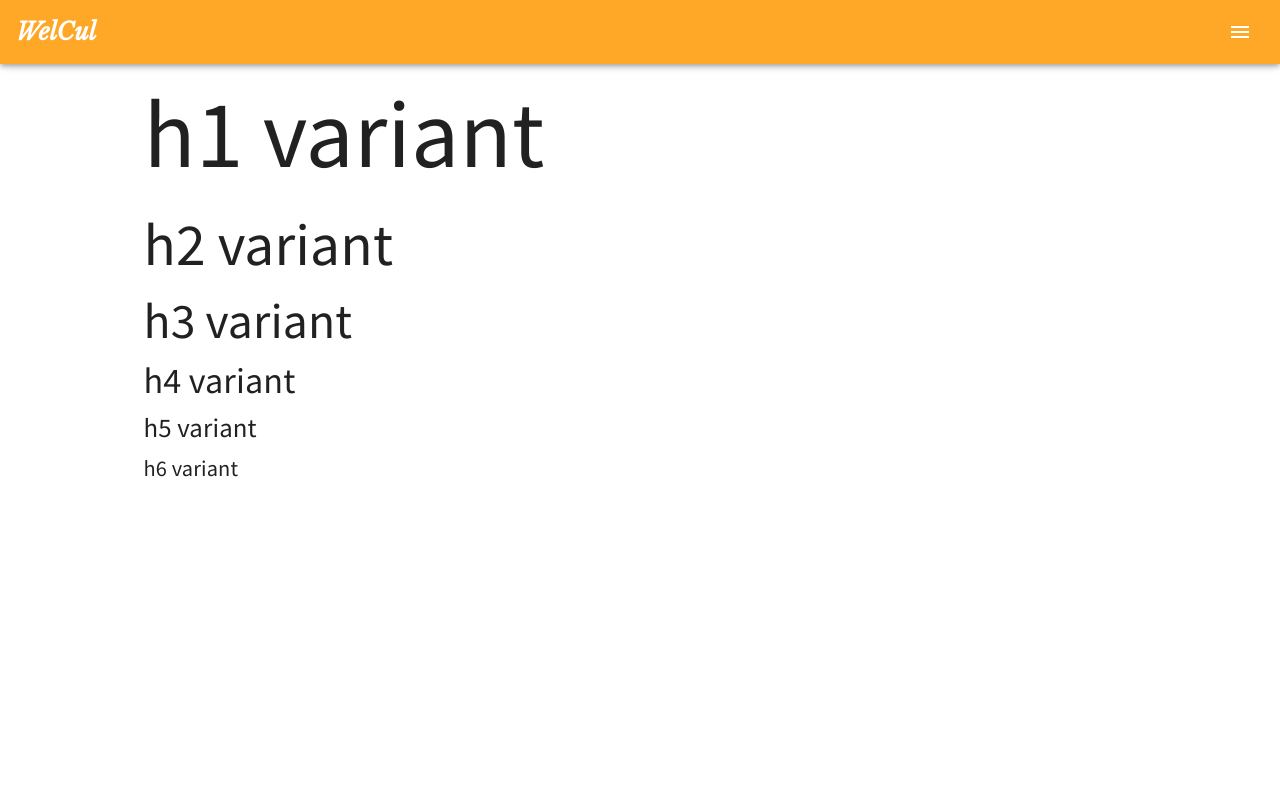
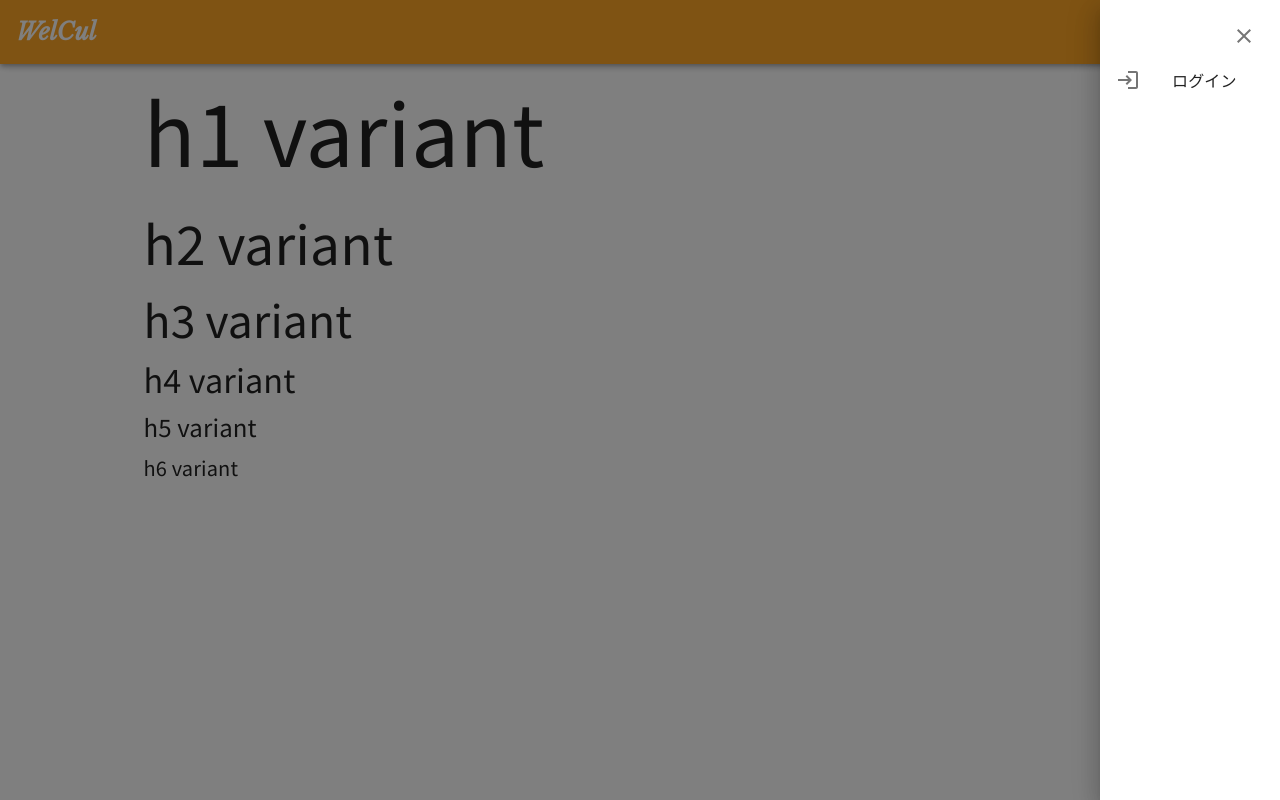
Before and after one commit to hotter6163/welcul, a Next.js app: page /home in a window 1280 px wide. Both pictures are taken after a click on the button "menu". Built offline with nearby package versions, Linux system fonts and the light colour scheme.

Commit message:
Headerのメニューを作成

```diff
--- a/src/components/layouts/Header.tsx
+++ b/src/components/layouts/Header.tsx
@@ -1,16 +1,26 @@
-import type { VFC } from 'react'
+import { VFC, useState } from 'react'
 import Link from 'next/link'
 import {
   AppBar,
+  Box,
+  Drawer,
   IconButton,
+  List,
+  ListItem,
+  ListItemIcon,
+  ListItemText,
   Toolbar
 } from '@mui/material'
 import MenuIcon from '@mui/icons-material/Menu';
+import LoginIcon from '@mui/icons-material/Login';
+import CloseIcon from '@mui/icons-material/Close';
 
 import { Logo } from './Logo'
 
 export const Header: VFC = () => {
+  const [showMenu, setShowMenu] = useState(false)
   return (
+    <>
       <AppBar position="fixed" color="main" className="py-1">
         <Toolbar className="justify-between">
           <Link href="/">
@@ -22,10 +32,37 @@ export const Header: VFC = () => {
             size="large"
             color="inherit"
             aria-label="menu"
+            onClick={() => setShowMenu(true)}
           >
             <MenuIcon />
           </IconButton>
         </Toolbar>
       </AppBar>
+      <Drawer
+        anchor="right"
+        open={showMenu}
+        onClose={() => setShowMenu(false)}
+      >
+        <Box sx={{ width: 180, p: "1rem" }}>
+          <Box className="text-right w-full" onClick={() => setShowMenu(false)}>
+            <IconButton
+              aria-label="close"
+            >
+              <CloseIcon />
+            </IconButton>
+          </Box>
+          <Box component="nav">
+            <List>
+              <ListItem disablePadding>
+                <ListItemIcon>
+                  <LoginIcon />
+                </ListItemIcon>
+                <ListItemText primary="ログイン" />
+              </ListItem>
+            </List>
+          </Box>
+        </Box>
+      </Drawer>
+    </>
   )
 }
```
Lines whose indentation alone changed are shown as unchanged.
